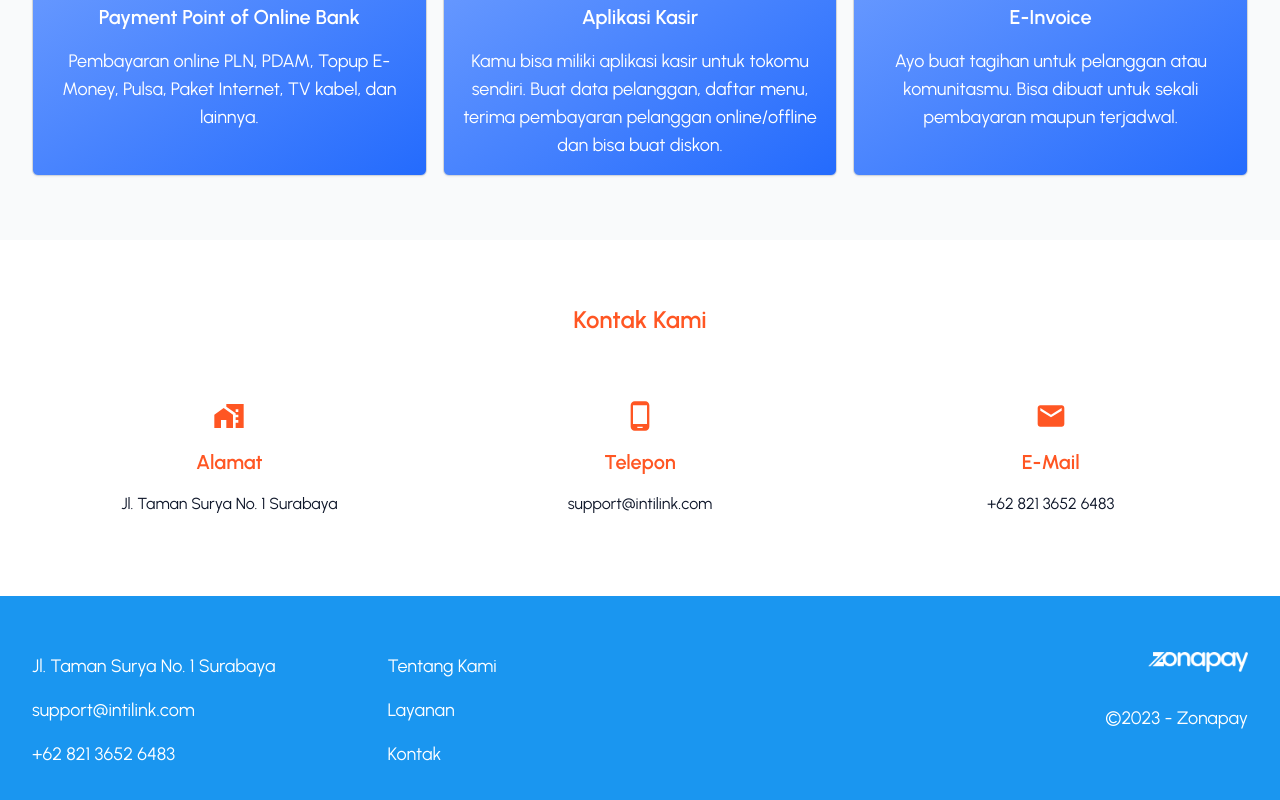
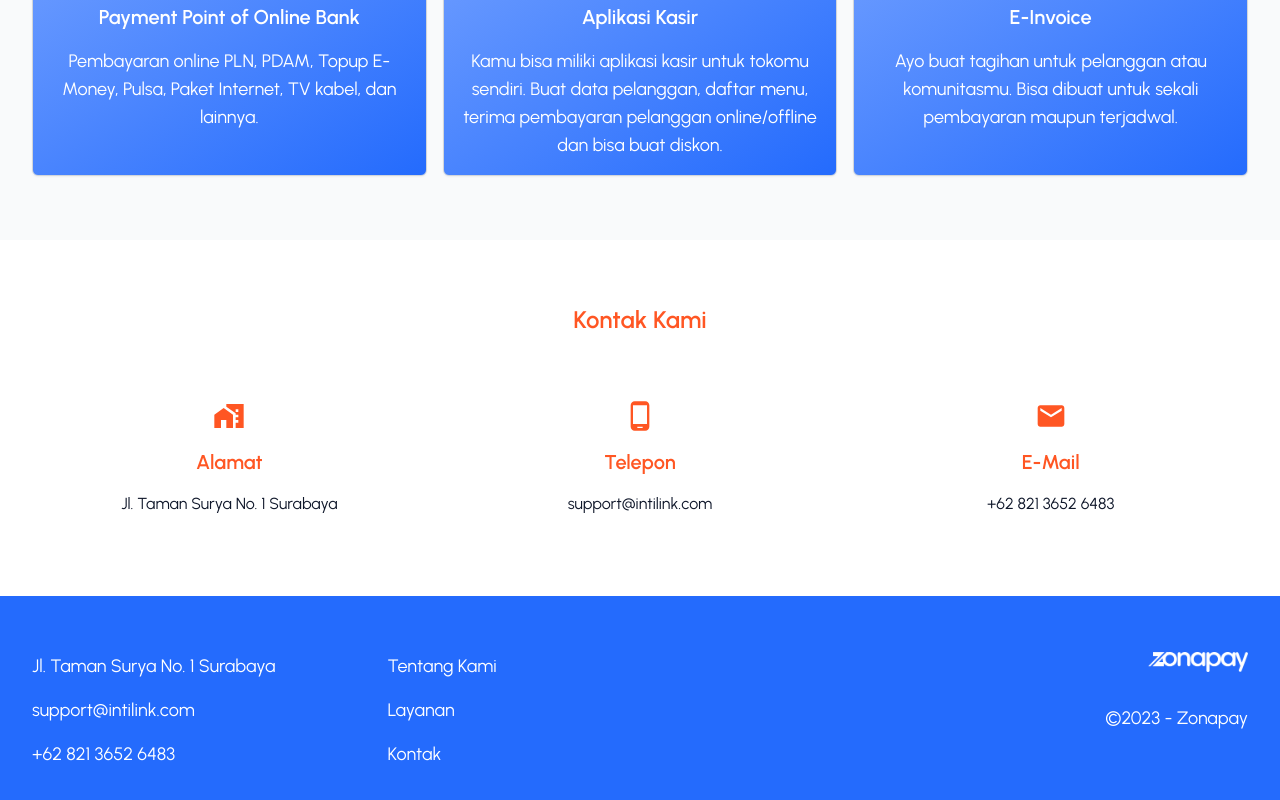
Before and after one commit to badawi1713/zonapay-landing-page, a Next.js app: page / in a window 1280 px wide. Shown: the part 1462-2262 px from the top of the page. Built offline with nearby package versions, Linux system fonts and the light colour scheme.

Commit message:
chore: update bg color on footer

```diff
--- a/components/ui/footer.tsx
+++ b/components/ui/footer.tsx
@@ -4,7 +4,7 @@ import React from "react";
 function Footer() {
   const year = new Date().getFullYear();
   return (
-    <footer className="w-full bg-blue">
+    <footer className="w-full bg-gradientBlueX">
       <div className="container px-8 py-14">
         <section className="flex flex-col justify-between gap-8 lg:flex-row">
           <div className="flex gap-8">
```
